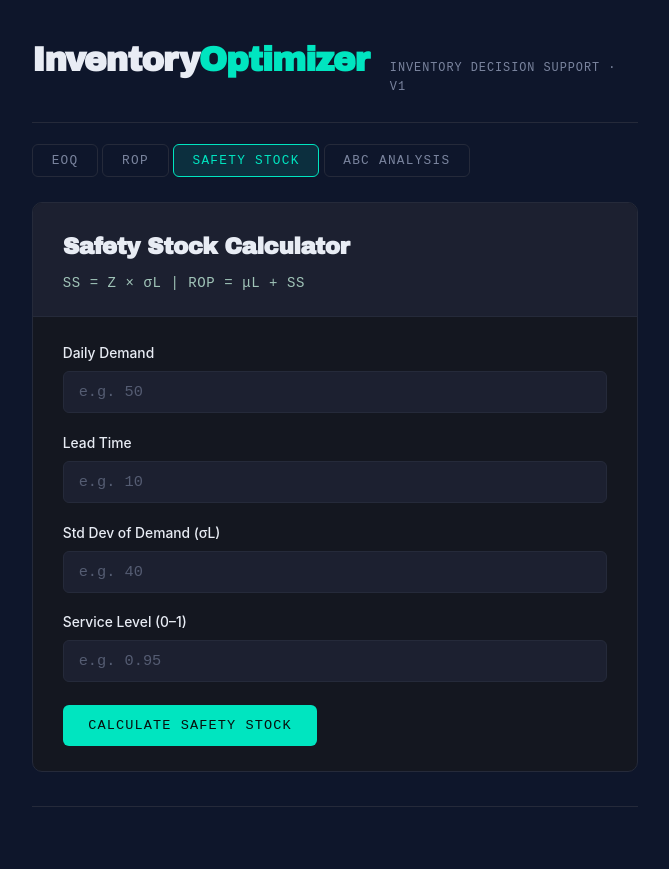
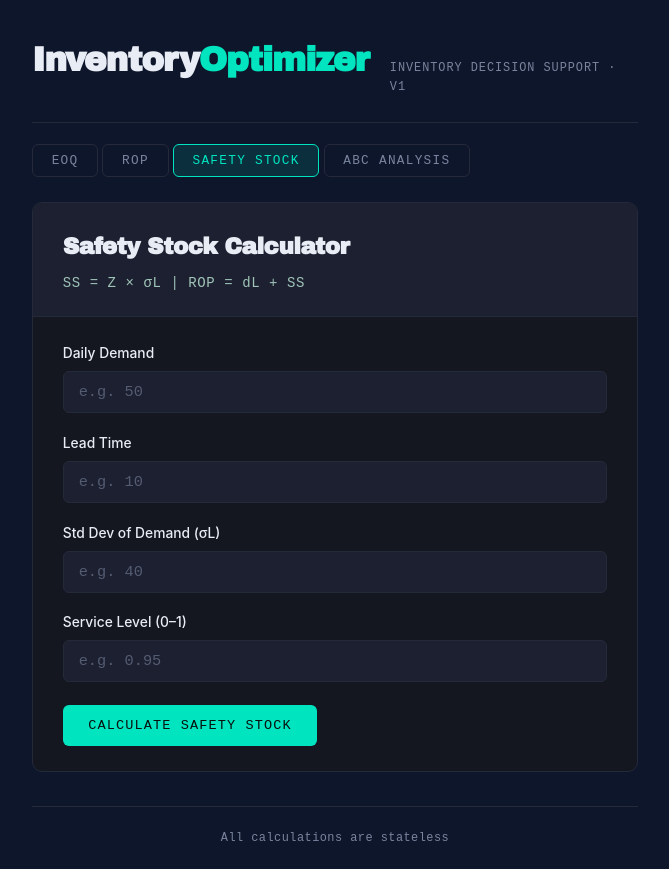
Before and after one commit to arunimakl/InventoryOptimizer, a React (Vite) app in the folder frontend/: page / in a window 1280 px wide. Both pictures are taken after a click on the button "SAFETY STOCK". Shown: the whole page, without its empty margins (305-974 px from the left). Built offline with nearby package versions, Linux system fonts and the light colour scheme; no server answers.

Commit message:
Final Version 1

```diff
--- a/frontend/src/App.jsx
+++ b/frontend/src/App.jsx
@@ -54,7 +54,7 @@ export default function App() {
 
       {/* FOOTER */}
       <footer className="app-footer">
-
+        All calculations are stateless
       </footer>
     </div>
   );
--- a/frontend/src/SafetyStockForm.jsx
+++ b/frontend/src/SafetyStockForm.jsx
@@ -69,7 +69,7 @@ export default function SafetyStockForm() {
 
         <h2 className="module-title">Safety Stock Calculator</h2>
         <p className="module-formula">
-          SS = Z × σL | ROP = μL + SS
+          SS = Z × σL | ROP = dL + SS
         </p>
       </div>
 
```
Also changed, not shown: 2 other files (tests, documents, lock files or other folders).
